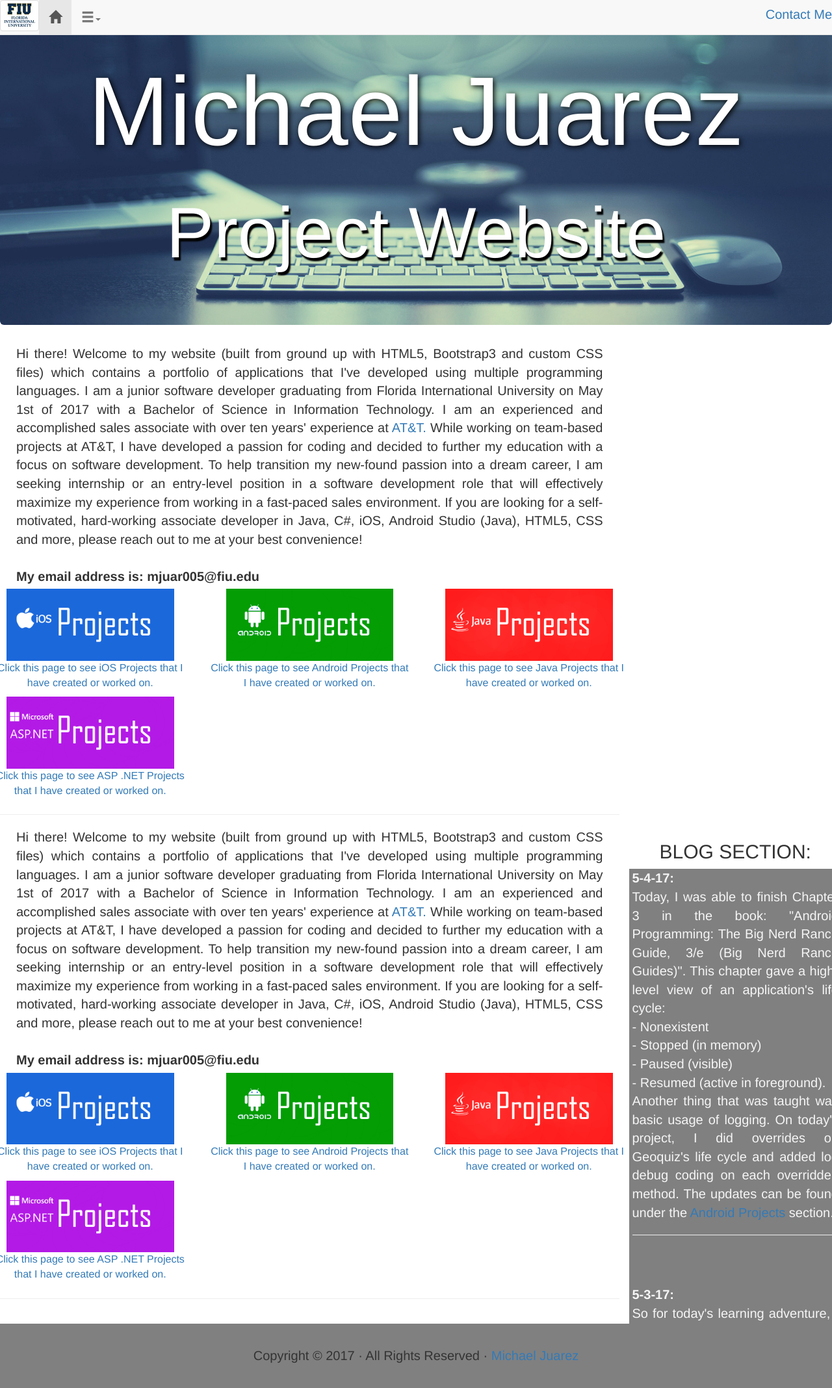
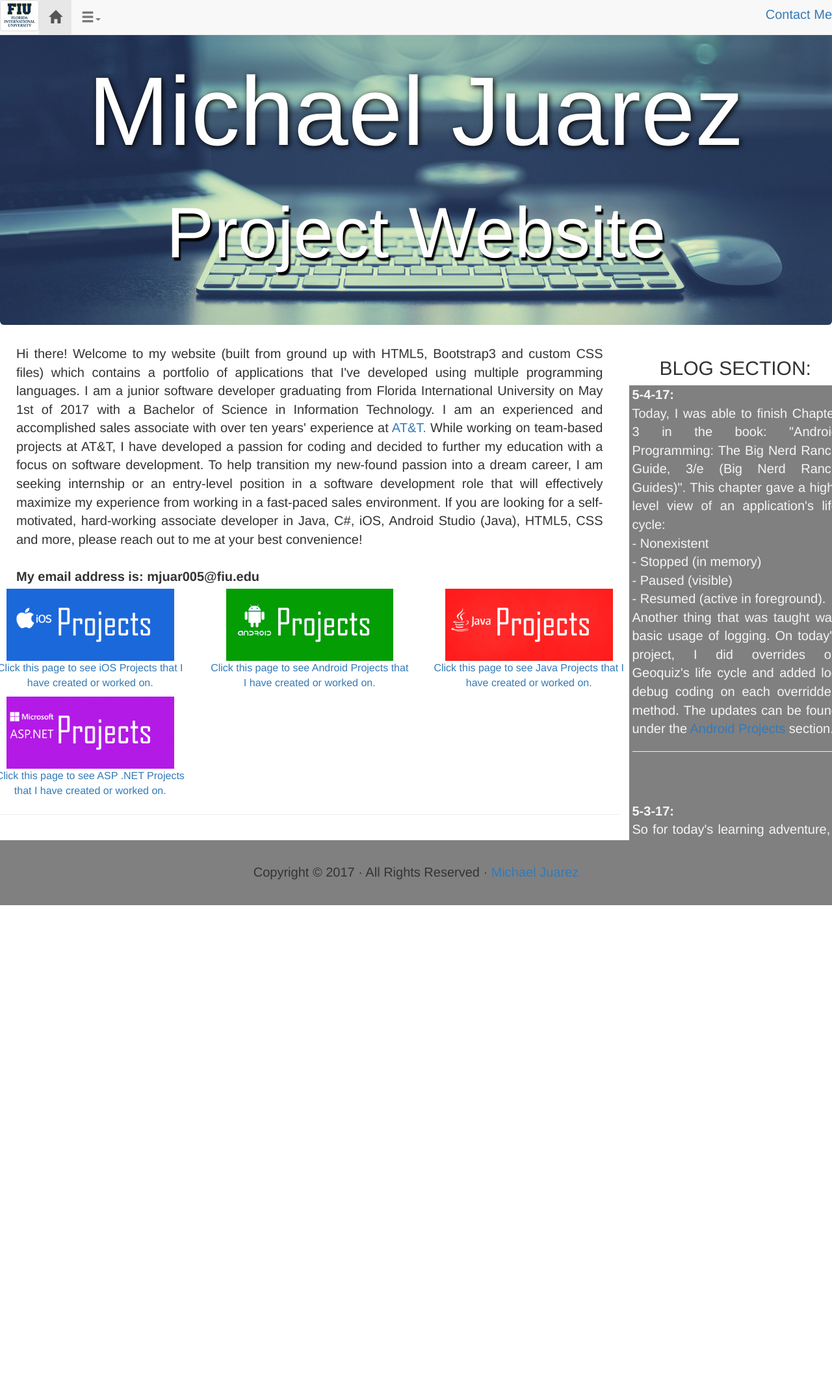
Before and after one commit to MikeJuarez/MikeJuarez.github.io, a Jekyll site: the page index.html, which Jekyll copies as it is, in a window 1280 px wide. Shown: the whole page at 65% size. Built offline with Jekyll 4.4.1, drawn with Linux system fonts in a browser that asks for light colours.

Commit message:
Mobile Changes
Fine Tuning

```diff
--- a/css/mikej.css
+++ b/css/mikej.css
@@ -129,7 +129,7 @@ p {
 	.addPaddingUpDown5px {
 		padding-top: 5px;
 		padding-bottom:5px;
-		font-size: 10px;
+		font-size: 12px;
 		width: 100%;
 	}
 
--- a/index.html
+++ b/index.html
@@ -111,37 +111,8 @@
    </div>
 
   <hr>
-</div>
-  <div class="col-xs-12 col-sm-9 col-md-9 col-lg-9">
-    <div class="row">
-      <div class="col-xs-12">
-        <div class="textintroduction"> Hi there!  Welcome to my website (built from ground up with HTML5, Bootstrap3 and custom CSS files) which contains a portfolio of applications that I've developed using multiple programming languages.  I am a junior software developer graduating from Florida International University on May 1st of 2017 with a
-          Bachelor of Science in Information Technology. I am an experienced and accomplished sales associate with over ten years' experience at <a href="www.att.com">AT&amp;T.</a> While working on team-based projects at AT&amp;T, I have developed a passion for coding and decided to further my education with a focus on software development.  To help transition my new-found passion into a dream career, I am seeking internship or an entry-level position in a software development role that will effectively maximize my experience from working in a fast-paced sales environment.  If you are looking for a self-motivated, hard-working associate developer in Java, C#, iOS, Android Studio (Java), HTML5, CSS and more, please reach out to me at your best convenience! <br>
-          <br>
-          <strong>My email address is: mjuar005@fiu.edu</strong> </div>
-      </div>
-      <hr/>
-      <div class="row text-center">
-        <div class="col-xs-12 col-sm-6 col-md-6 col-lg-4">
-          <div class="addPaddingUpDown5px"> <a href="iOS Projects.html"><img src="Images/LinkAppleProjects.png" /><br/>
-            Click this page to see iOS Projects that I have created or worked on.</a> </div>
-        </div>
-        <div class="col-xs-12 col-sm-6 col-md-6 col-lg-4">
-          <div class="addPaddingUpDown5px"> <a href="Android Projects.html"><img src="Images/LinkAndroidProjects.png"/><br/>
-            Click this page to see Android Projects that I have created or worked on.</a> </div>
-        </div>
-        <div class="col-xs-12 col-sm-6 col-md-6 col-lg-4">
-          <div class="addPaddingUpDown5px"> <a href="Java Projects.html"><img src="Images/LinkJavaProjects.png"/><br/>
-            Click this page to see Java Projects that I have created or worked on.</a> </div>
-        </div>
-        <div class="col-xs-12 col-sm-6 col-md-6 col-lg-4">
-          <div class="addPaddingUpDown5px"> <a href="ASPNET Projects.html"><img src="Images/LinkAspProjects.png"/><br/>
-            Click this page to see ASP .NET Projects that I have created or worked on.</a> </div>
-        </div>
-      </div>
-    </div>
-    <hr>
-  </div>
+ </div>
+
 
 <div class="col-xs-12 col-sm-3 col-md-3 col-lg-3">
 
```
